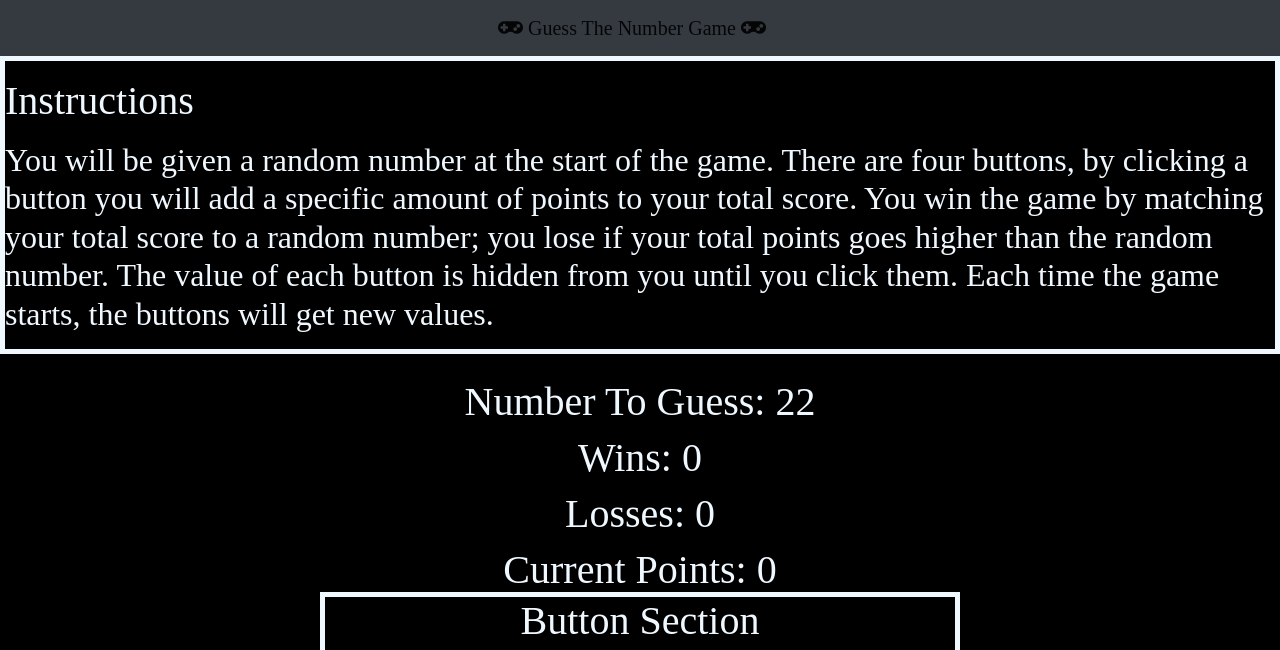
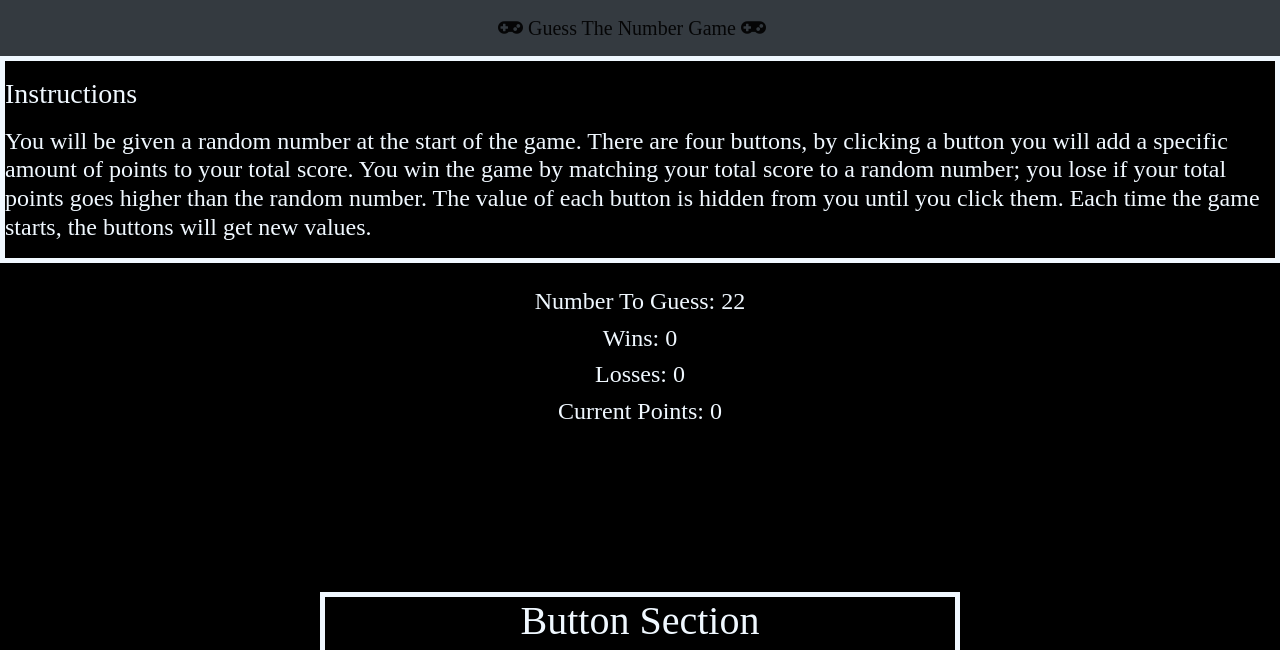
Before and after one commit to J91Branson/Guess-The-Number-Game, a plain HTML site: page index.html in a window 1280 px wide. Shown: the top 650 px of the page. Drawn offline with nearby package versions, Linux system fonts and the light colour scheme.

Commit message:
Complete

```diff
--- a/assets/css/style.css
+++ b/assets/css/style.css
@@ -19,7 +19,7 @@
 
 }
 
-h1,h2{
+h1,h3,h4{
     color: aliceblue;
 }
 
--- a/index.html
+++ b/index.html
@@ -29,8 +29,8 @@
     </nav>
 
     <div class="container1">
-        <p class="title"><h1>Instructions</h1></p>
-        <h2><p>You will be given a random number at the start of the game.
+        <p class="title"><h3>Instructions</h3></p>
+        <h4><p>You will be given a random number at the start of the game.
 
             There are four buttons, by clicking a button you will add a specific amount of points to your total score.
 
@@ -40,7 +40,7 @@
             The value of each button is hidden from you until you click them.
 
             Each time the game starts, the buttons will get new values.
-        </p></h2>
+        </p></h4>
     </div>
     <br>
 
@@ -51,22 +51,22 @@
         <div class="container2">
                 <div class="row">
                         <div class="col-sm-12">
-                            <h1 id="number-to-guess-text">Number To Guess: </h1>
+                            <h4 id="number-to-guess-text">Number To Guess: </h>
                         </div>
                     </div>
                 <div class="row">
                     <div class="col-sm-12">
-                        <h1 id="wins-text">Wins:</h1>
+                        <h4 id="wins-text">Wins:</h>
                     </div>
                 </div>
                 <div class="row">
                         <div class="col-sm-12">
-                            <h1 id="losses-text">Losses:</h1>
+                            <h4 id="losses-text">Losses:</h>
                         </div>
                 </div>
                 <div class="row">
                         <div class="col-sm-12">
-                            <h1 id="current-points-text">Current Points:</h1>
+                            <h4 id="current-points-text">Current Points:</h>
                         </div>
                 </div>
             </div>
```
Also changed, not shown: assets/images/selfie-monkey-self-portrait-macaca-nigra-50582.jpeg (deleted).
